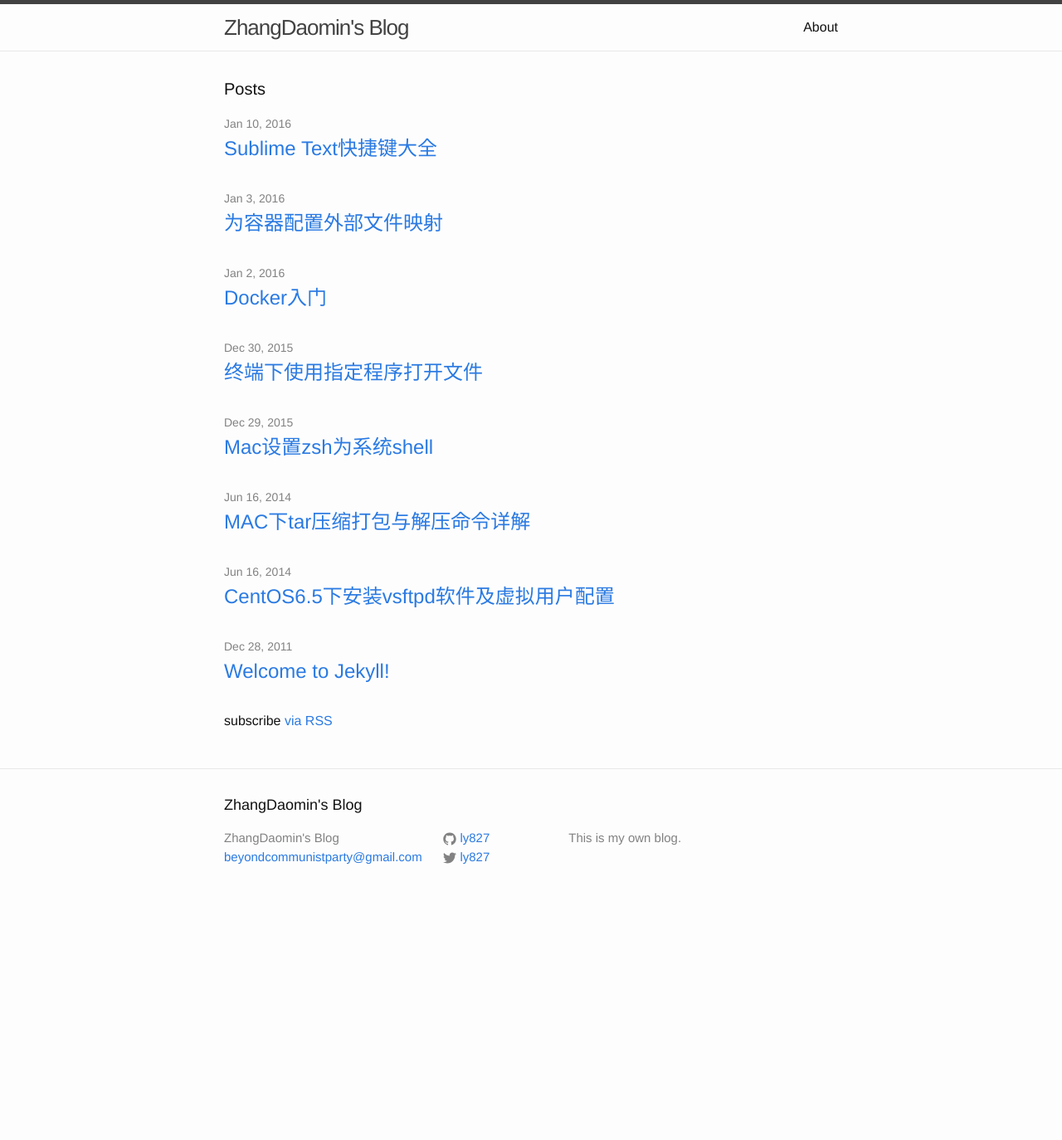
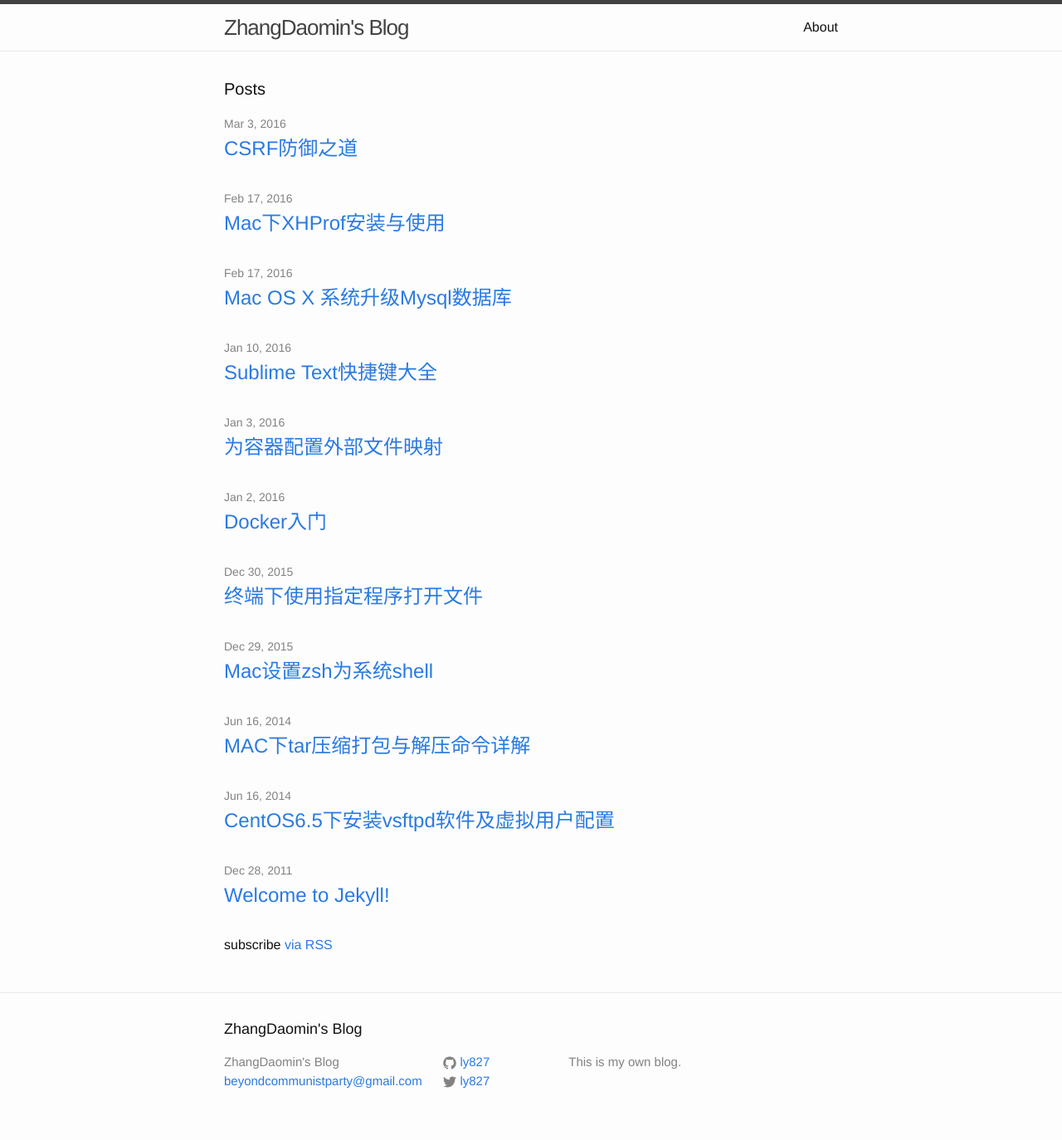
Before and after one commit to ly827/ly827.github.io, a Jekyll site: the page built from index.html, in a window 1280 px wide. Shown: the whole page at 83% size. Built offline with Jekyll 4.4.1, drawn with Linux system fonts in a browser that asks for light colours; before the commit the page ends 1104 px from its top, so only the background shows below that; some of the changed lines change nothing that is shown.

Commit message:
add blog

````diff
--- a/_config.yml
+++ b/_config.yml
@@ -10,7 +10,7 @@ title: ZhangDaomin's Blog
 email: beyondcommunistparty@gmail.com
 description: This is my own blog.
 baseurl: "" # the subpath of your site, e.g. /blog
-url: "http://yourdomain.com" # the base hostname & protocol for your site
+url: "http://ly827.github.io/" # the base hostname & protocol for your site
 twitter_username: ly827
 github_username:  ly827
 
--- /dev/null
+++ b/_posts/2016-02-17-Mac-OSX-update-MysqlServer.md
@@ -0,0 +1,25 @@
+---
+title: Mac OS X 系统升级Mysql数据库
+title-en: Mac OS X update MysqlServer
+date: 2016-02-17 11:45:25 +0800
+categories: Mysql
+tags: mac mysql
+layout: post
+---
+
+### Mac OS X 系统升级Mysql数据库
+> 本片博文主要介绍如何对MacOS上的Mysql数据库进行升级
+
+1. 首先停止Mysql服务 `sudo /usr/local/mysql/spport-files/mysql.server stop`
+2. 然后下载你需要的Mysql安装包
+3. 安装好后你的文件会存在 `/usr/local/mysql-5.7.2-osx10.10-x86_64`
+	并且mysql的链接也会指向同样的位置 `/usr/local/mysql`
+	而之前的数据库文件应该在同样的目录中 `/usr/local/mysql-5.3.2-osx`
+4. 然后将老的数据库目录下的数据文件复制过去
+	` sudo cp -rf /usr/local/mysql-5.3.2-osx/data  /usr/local/mysql-5.7.2-osx10.10-x86_64/data`
+5. 设置正确的权限 `sudo chown -R _mysql /usr/local/mysql-5.7.2-osx10.10-x86_64/data `
+6. 启动Mysql 然后修复数据库 `sudo /usr/local/mysql/spport-files/mysql.server start`
+7. 运行升级程序 `sudo /usr/local/mysql/bin/mysql_upgrade`
+8. 如果出错，就在运行一次，随后重启Mysql服务 `sudo /usr/local/mysql/spport-files/mysql.server restart `
+9. 查看Mysql版本 `/usr/local/mysql/bin/mysql`
+10. 重新设定root密码 `/usr/local/mysql/bin/mysqladmin -u root password 'yourpassword'`
--- /dev/null
+++ b/_posts/2016-02-17-Mac-XHProf.md
@@ -0,0 +1,29 @@
+---
+title: Mac下XHProf安装与使用
+title-en: use XHProf on Mac
+date: 2016-02-17 17:45:25 +0800
+categories: PHP
+tags: mac xhprof php
+layout: post
+---
+
+
+### Mac下XHProf安装与使用
+> XHProf 是一个轻量级的分层性能测量分析器。 在数据收集阶段，它跟踪调用次数与测量数据，展示程序动态调用的弧线图。 它在报告、后期处理阶段计算了独占的性能度量，例如运行经过的时间、CPU 计算时间和内存开销。 函数性能报告可以由调用者和被调用者终止。 在数据搜集阶段 XHProf 通过调用图的循环来检测递归函数，通过赋予唯一的深度名称来避免递归调用的循环。
+> XHProf 包含了一个基于 HTML 的简单用户界面(由 PHP 写成)。 基于浏览器的用户界面使得浏览、分享性能数据结果更加简单方便。 同时也支持查看调用图。
+> XHProf 的报告对理解代码执行结构常常很有帮助。 比如此分层报告可用于确定在哪个调用链里调用了某个函数。
+> XHProf 对两次运行进行比较（又名 "diff" 报告），或者多次运行数据的合计。 对比、合并报告，很像针对单次运行的“平式视图”性能报告，就像“分层式视图”的性能报告。
+
+1. 下载XHProf
+	[XHProf](http://pecl.php.net/package/xhprof "XHProf")
+2. 使用phpize编译XHProf
+
+```
+$ cd Documents/MyDesktop/xhprof-0.9.4/xhprof-0.9.4/extension
+$ phpize
+$ ./configure
+$ make
+$ make instal
+```
+
+将编译成功的xhprof.so放到php的扩展目录中，并在php.ini中添加extension = xhprof.so 启用扩展
--- /dev/null
+++ b/_posts/2016-03-03-CSRF.md
@@ -0,0 +1,24 @@
+---
+title: CSRF防御之道
+title-en: CSRF
+date: 2016-03-03 11:25:25 +0800
+categories: PHP
+tags: PHP CSRF
+layout: post
+---
+### CSRF防御之道
+CSRF（Cross Site Request Forgery,跨站域请求伪造）是一种网络的攻击方式，该攻击可以在受害者不知情的情况下以受害者的名义伪造请求发送至受攻击站点，从而在未授权的情况下执行在权限保护下的操作，有很大的危害性
+
+在业界目前防御防御CSRF攻击主要有三种策略：验证HTTP Referer；	在请求的地址中添加token验证；在http头中自定义属性并验证。
+#### 验证HTTP Referer字段
+根据HTTP协议，在HTTP头中有一个字段叫Referer，它记录了该HTTP请求的来源地址。在通常情况下，访问一个安全受限页面的请求来自于同一个网站，比如需要访问 http://xxx.com/index.php，用户必须先登陆xxx.com，然后通过点击页面上的按钮来触发事件。这时请求的Referer值会在新的页面URL中，而黑客CSRF攻击一般都是在自己的网站上伪造请求到攻击网站，这个时候的请求的Referer是指向黑客自己的网站。因此，要防御CSRF攻击，只需要对于每一个请求验证其Referer值，如果是以xxx.com开头的域名，则说明该请求是来自网站自己的请求，是合法的。如果Referer是其他网站的话，则有可能是黑客的CSRF攻击，拒绝该请求。
+这种方法的显而易见的好处就是简单易行，网站的普通开发人员不需要操心CSRF的漏洞，只需要在最后给所有安全敏感的请求统一增加一个拦截器来检查Referer的值就可以。特别是对于当前现有的系统，不需要改变当前系统的任何已有代码和逻辑，没有风险，非常便捷。
+然而，这种方法并非万无一失。Referer的值是由浏览器提供的，从理论上来讲，这样并不安全。事实上，对于某些浏览器，比如 IE6 或 FF2，目前已经有一些方法可以篡改Referer值。
+即便是使用最新的浏览器，黑客无法篡改Referer值，这种方法仍然有问题。因为Referer值会记录下用户的访问来源，有些用户认为这样会侵犯到他们自己的隐私权，特别是有些组织担心Referer值会把组织内网中的某些信息泄露到外网中。因此，用户自己可以设置浏览器使其在发送请求时不再提供Referer。当他们正常访问银行网站时，网站会因为请求没有 Referer 值而认为是CSRF攻击，拒绝合法用户的访问。
+#### 在请求中添加token并验证
+CSRF攻击之所以能够成功，是因为黑客可以完全伪造用户的请求，该请求中所有的用户验证信息都是存在于cookie中，因此黑客可以在不知道这些验证信息的情况下直接利用用户自己的cookie来通过安全验证。要抵御CSRF，关键在于在请求中放入黑客所不能伪造的信息，并且该信息不存在于cookie之中。可以在HTTP请求中以参数的形式加入一个随机产生的token，并在服务器端建立一个拦截器来验证这个token，如果请求中没有token或者token内容不正确，则认为可能是CSRF攻击而拒绝该请求。
+这种方法要比检查Referer要安全一些，token可以在用户登陆后产生并放于 session之中，然后在每次请求时把token从session中拿出，与请求中的token进行比对，但这种方法的难点在于如何把token以参数的形式加入请求。对于GET请求，token将附在请求地址之后，这样URL就变成http://url?csrftoken=tokenvalue。而对于POST请求来说，要在form的最后加上 \<input type=”hidden” name=”csrftoken” value=”tokenvalue”/\>，这样就把 token 以参数的形式加入请求了。但是，在一个网站中，可以接受请求的地方非常多，要对于每一个请求都加上token是很麻烦的，并且很容易漏掉，通常使用的方法就是在每次页面加载时，使用javascript遍历整个dom树，对于dom中所有的a和form 标签后加入token。这样可以解决大部分的请求，但是对于在页面加载之后动态生成的 html代码，这种方法就没有作用，还需要程序员在编码时手动添加token。
+该方法还有一个缺点是难以保证token本身的安全。特别是在一些论坛之类支持用户自己发表内容的网站，黑客可以在上面发布自己个人网站的地址。由于系统也会在这个地址后面加上token，黑客可以在自己的网站上得到这个token，并马上就可以发动 CSRF攻击。为了避免这一点，系统可以在添加token的时候增加一个判断，如果这个链接是链到自己本站的，就在后面添加token，如果是通向外网则不加。不过，即使这个csrftoken不以参数的形式附加在请求之中，黑客的网站也同样可以通过Referer来得到这个token值以发动CSRF攻击。这也是一些用户喜欢手动关闭浏览器Referer 功能的原因。
+#### 在HTTP头中自定义属性并验证
+这种方法也是使用token并进行验证，和上一种方法不同的是，这里并不是把token 以参数的形式置于HTTP请求之中，而是把它放到HTTP头中自定义的属性里。通过 XMLHttpRequest这个类，可以一次性给所有该类请求加上csrftoken这个HTTP头属性，并把token值放入其中。这样解决了上种方法在请求中加入token的不便，同时，通过XMLHttpRequest请求的地址不会被记录到浏览器的地址栏，也不用担心token 会透过Referer泄露到其他网站中去。
+然而这种方法的局限性非常大。XMLHttpRequest请求通常用于Ajax方法中对于页面局部的异步刷新，并非所有的请求都适合用这个类来发起，而且通过该类请求得到的页面不能被浏览器所记录下，从而进行前进，后退，刷新，收藏等操作，给用户带来不便。另外，对于没有进行CSRF防护的遗留系统来说，要采用这种方法来进行防护，要把所有请求都改为XMLHttpRequest请求，这样几乎是要重写整个网站，这代价无疑是不能接受的。
````
